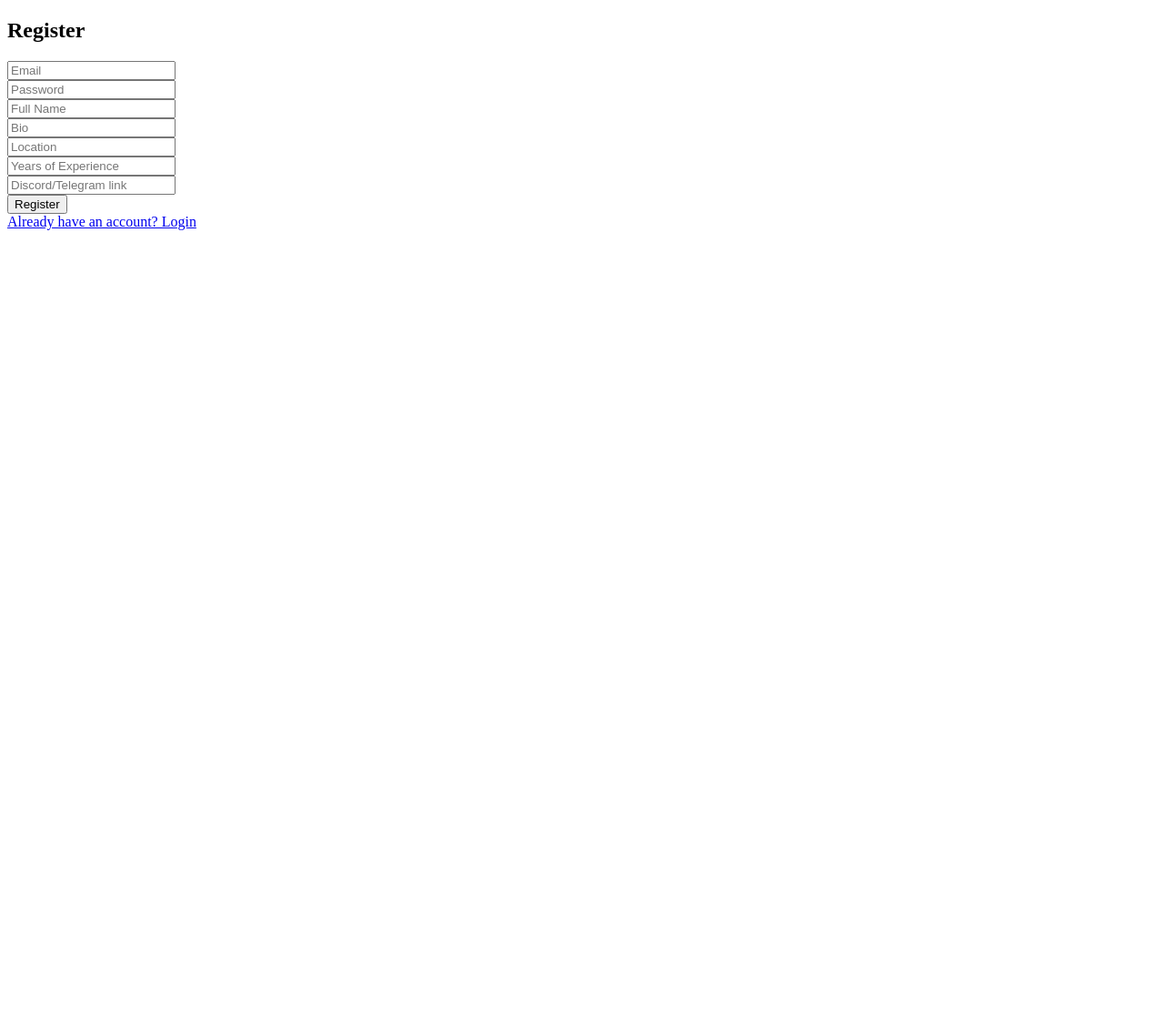
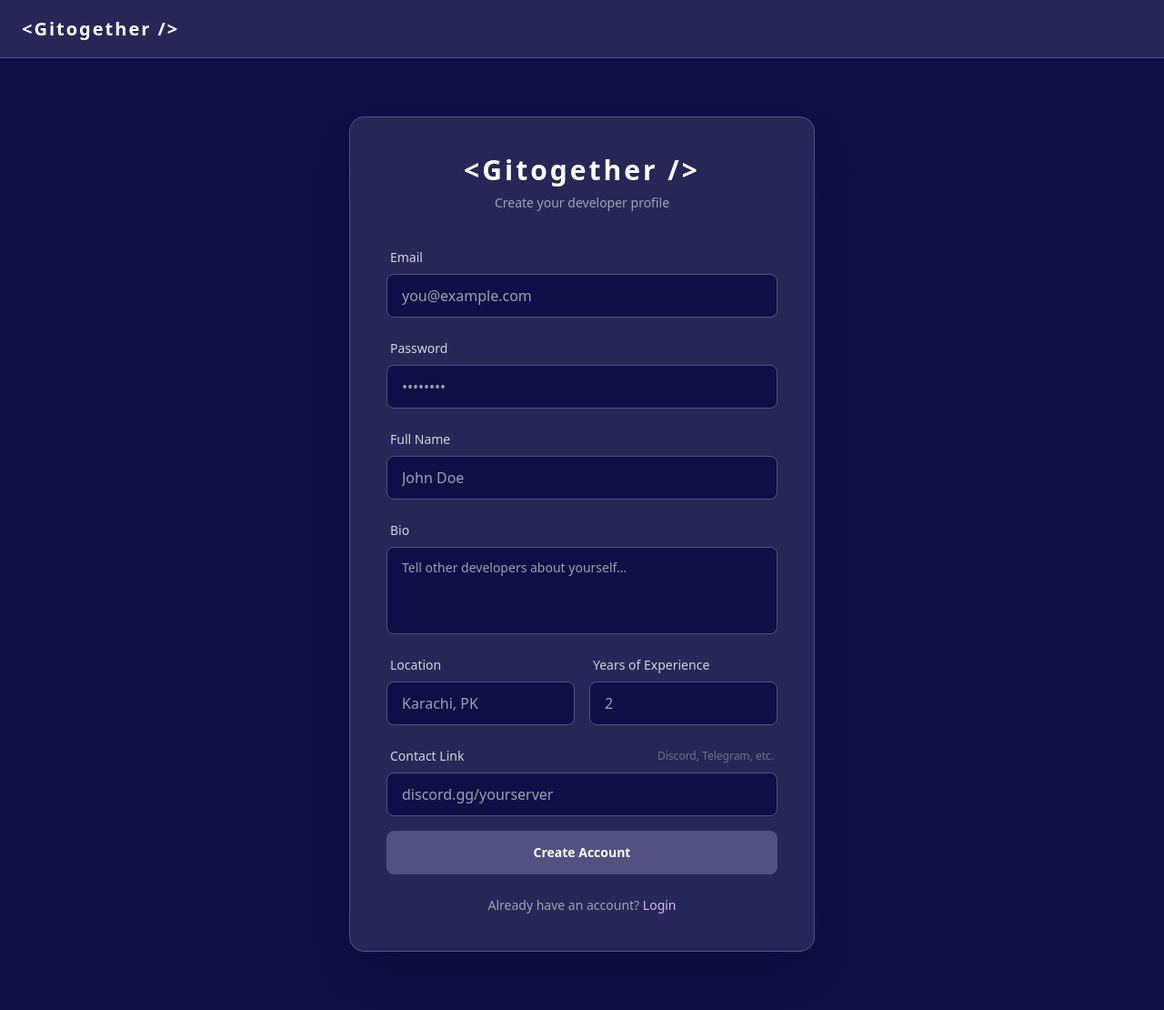
Before and after one commit to Hasan279/Gitogether, a Flask app: page /register in a window 1280 px wide. Shown: the whole page at 91% size. Before the commit the page ends 253 px from the top, so only its background shows below. Run offline with Flask 3, Linux system fonts and the light colour scheme; parts of the project's set-up code (start-up, migrations or seed data) failed here and were passed over; some libraries are stand-ins or nearby versions.

Commit message:
base class html and auth

```diff
--- a/templates/auth/register.html
+++ b/templates/auth/register.html
@@ -1,41 +1,127 @@
-<!doctype html>
-<html>
-  <head>
-    <title>Register</title>
-  </head>
-  <body>
-    <h2>Register</h2>
-    {% if error %}
-    <p style="color: red">{{ error }}</p>
-    {% endif %}
-    <form method="POST" action="/register">
-      <input type="email" name="email" placeholder="Email" required /><br />
+{% extends "base.html" %} {% block title %}Register — Gitogether{% endblock %}
+{% block content %}
+<div class="flex items-center justify-center py-8">
+  <div class="card-custom rounded-2xl p-10 w-full max-w-lg shadow-2xl">
+    <div class="text-center mb-8">
+      <h1 class="text-3xl font-bold tracking-widest text-white">
+        &lt;Gitogether /&gt;
+      </h1>
+      <p class="text-gray-400 mt-2 text-sm">Create your developer profile</p>
+    </div>
+
+    <form
+      method="POST"
+      action="{{ url_for('auth.register') }}"
+      class="space-y-4"
+    >
+      <div class="form-control">
+        <label class="label">
+          <span class="label-text text-gray-300">Email</span>
+        </label>
+        <input
+          type="email"
+          name="email"
+          placeholder="you@example.com"
+          class="input input-custom w-full rounded-lg"
+          required
+        />
+      </div>
+
+      <div class="form-control">
+        <label class="label">
+          <span class="label-text text-gray-300">Password</span>
+        </label>
         <input
           type="password"
           name="password"
-        placeholder="Password"
+          placeholder="••••••••"
+          class="input input-custom w-full rounded-lg"
           required
-      /><br />
+        />
+      </div>
+
+      <div class="form-control">
+        <label class="label">
+          <span class="label-text text-gray-300">Full Name</span>
+        </label>
         <input
           type="text"
           name="full_name"
-        placeholder="Full Name"
+          placeholder="John Doe"
+          class="input input-custom w-full rounded-lg"
           required
-      /><br />
-      <input type="text" name="bio" placeholder="Bio" /><br />
-      <input type="text" name="location" placeholder="Location" /><br />
+        />
+      </div>
+
+      <div class="form-control">
+        <label class="label">
+          <span class="label-text text-gray-300">Bio</span>
+        </label>
+        <textarea
+          name="bio"
+          placeholder="Tell other developers about yourself..."
+          class="textarea input-custom w-full rounded-lg h-24 resize-none"
+        ></textarea>
+      </div>
+
+      <div class="grid grid-cols-2 gap-4">
+        <div class="form-control">
+          <label class="label">
+            <span class="label-text text-gray-300">Location</span>
+          </label>
+          <input
+            type="text"
+            name="location"
+            placeholder="Karachi, PK"
+            class="input input-custom w-full rounded-lg"
+          />
+        </div>
+
+        <div class="form-control">
+          <label class="label">
+            <span class="label-text text-gray-300">Years of Experience</span>
+          </label>
           <input
             type="number"
             name="years_experience"
-        placeholder="Years of Experience"
-      /><br />
+            placeholder="2"
+            min="0"
+            class="input input-custom w-full rounded-lg"
+          />
+        </div>
+      </div>
+
+      <div class="form-control">
+        <label class="label">
+          <span class="label-text text-gray-300">Contact Link</span>
+          <span class="label-text-alt text-gray-500"
+            >Discord, Telegram, etc.</span
+          >
+        </label>
         <input
           type="text"
           name="contact_link"
-        placeholder="Discord/Telegram link"
-      /><br />
-      <button type="submit">Register</button>
+          placeholder="discord.gg/yourserver"
+          class="input input-custom w-full rounded-lg"
+        />
+      </div>
+
+      <button
+        type="submit"
+        class="btn btn-primary-custom w-full rounded-lg mt-2"
+      >
+        Create Account
+      </button>
     </form>
-    <a href="/login">Already have an account? Login</a>
-  </body>
-</html>
+
+    <p class="text-center text-gray-400 text-sm mt-6">
+      Already have an account?
+      <a
+        href="{{ url_for('auth.login') }}"
+        class="text-purple-300 hover:text-white transition"
+        >Login</a
+      >
+    </p>
+  </div>
+</div>
+{% endblock %}
--- a/templates/base.html
+++ b/templates/base.html
@@ -0,0 +1,196 @@
+<!doctype html>
+<html lang="en" data-theme="custom">
+  <head>
+    <meta charset="UTF-8" />
+    <meta name="viewport" content="width=device-width, initial-scale=1.0" />
+    <title>{% block title %}Gitogether{% endblock %}</title>
+
+    <!-- Tailwind + DaisyUI -->
+    <link
+      href="https://cdn.jsdelivr.net/npm/daisyui@4.10.1/dist/full.min.css"
+      rel="stylesheet"
+    />
+    <script src="https://cdn.tailwindcss.com"></script>
+
+    <!-- HTMX -->
+    <script src="https://unpkg.com/htmx.org@1.9.10"></script>
+
+    <style>
+      :root {
+        --color-base-100: #0f0e47;
+        --color-base-200: #272757;
+        --color-base-300: #505081;
+        --color-primary: #8686ac;
+        --color-primary-content: #ffffff;
+      }
+
+      [data-theme="custom"] {
+        --b1: 240 84% 17%; /* #0F0E47 */
+        --b2: 240 47% 25%; /* #272757 */
+        --b3: 240 23% 41%; /* #505081 */
+        --p: 240 18% 60%; /* #8686AC */
+        --pc: 0 0% 100%;
+        --s: 240 23% 41%;
+        --sc: 0 0% 100%;
+        --a: 240 18% 60%;
+        --ac: 0 0% 100%;
+        --n: 240 47% 25%;
+        --nc: 0 0% 100%;
+        --bc: 0 0% 100%;
+      }
+
+      body {
+        background-color: #0f0e47;
+        color: #ffffff;
+        min-height: 100vh;
+      }
+
+      .navbar-custom {
+        background-color: #272757;
+        border-bottom: 1px solid #505081;
+      }
+
+      .card-custom {
+        background-color: #272757;
+        border: 1px solid #505081;
+      }
+
+      .btn-primary-custom {
+        background-color: #505081;
+        border-color: #505081;
+        color: #ffffff;
+      }
+
+      .btn-primary-custom:hover {
+        background-color: #8686ac;
+        border-color: #8686ac;
+      }
+
+      .input-custom {
+        background-color: #0f0e47;
+        border-color: #505081;
+        color: #ffffff;
+      }
+
+      .input-custom:focus {
+        border-color: #8686ac;
+        outline: none;
+      }
+
+      .sidebar {
+        background-color: #272757;
+        border-right: 1px solid #505081;
+        min-height: calc(100vh - 64px);
+      }
+
+      .active-link {
+        background-color: #505081;
+        border-radius: 8px;
+      }
+    </style>
+
+    {% block head %}{% endblock %}
+  </head>
+  <body>
+    <!-- Navbar -->
+    <div class="navbar navbar-custom px-6 sticky top-0 z-50">
+      <div class="flex-1">
+        <a
+          href="{{ url_for('dashboard.index') }}"
+          class="text-xl font-bold tracking-widest text-white"
+        >
+          &lt;Gitogether /&gt;
+        </a>
+      </div>
+      {% if session.get('user_id') %}
+      <div class="flex-none gap-4 items-center">
+        <a
+          href="{{ url_for('projects.browse') }}"
+          class="btn btn-ghost btn-sm text-white"
+          >Projects</a
+        >
+        <a
+          href="{{ url_for('developers.browse') }}"
+          class="btn btn-ghost btn-sm text-white"
+          >Developers</a
+        >
+        <a
+          href="{{ url_for('matches.index') }}"
+          class="btn btn-ghost btn-sm text-white"
+          >Matches</a
+        >
+
+        <!-- Avatar dropdown -->
+        <div class="dropdown dropdown-end">
+          <div
+            tabindex="0"
+            role="button"
+            class="btn btn-ghost btn-circle avatar placeholder"
+          >
+            <div class="bg-neutral text-neutral-content rounded-full w-9">
+              <span class="text-sm"
+                >{{ session.get('full_name', 'U')[0].upper() }}</span
+              >
+            </div>
+          </div>
+          <ul
+            tabindex="0"
+            class="mt-3 z-[1] p-2 shadow menu menu-sm dropdown-content rounded-box w-52"
+            style="background-color: #272757; border: 1px solid #505081"
+          >
+            <li class="menu-title text-xs text-gray-400 px-2 py-1">
+              {{ session.get('full_name', '') }}
+            </li>
+            <li>
+              <a href="{{ url_for('dashboard.index') }}" class="text-white"
+                >Dashboard</a
+              >
+            </li>
+            {% if session.get('role') == 'admin' %}
+            <li>
+              <a href="{{ url_for('admin.panel') }}" class="text-white"
+                >Admin Panel</a
+              >
+            </li>
+            {% endif %}
+            <li>
+              <a href="{{ url_for('auth.logout') }}" class="text-red-400"
+                >Logout</a
+              >
+            </li>
+          </ul>
+        </div>
+      </div>
+      {% endif %}
+    </div>
+
+    <!-- Flash Messages -->
+    {% with messages = get_flashed_messages(with_categories=true) %} {% if
+    messages %}
+    <div class="px-6 pt-4 space-y-2" id="flash-container">
+      {% for category, message in messages %}
+      <div
+        class="alert {% if category == 'error' %}alert-error{% else %}alert-success{% endif %} shadow-lg flex justify-between items-center"
+      >
+        <span>{{ message }}</span>
+        <button
+          onclick="this.parentElement.remove()"
+          class="btn btn-ghost btn-xs"
+        >
+          ✕
+        </button>
+      </div>
+      {% endfor %}
+    </div>
+    {% endif %} {% endwith %}
+
+    <!-- Page Content -->
+    <main
+      class="{% block main_class %}container mx-auto px-6 py-8{% endblock %}"
+    >
+      {% block content %}{% endblock %}
+    </main>
+
+    {% block scripts %}{% endblock %}
+  </body>
+</html>
```
Also changed, not shown: templates/auth/login.html (+56 -22 lines). Lines whose indentation alone changed are shown as unchanged.
